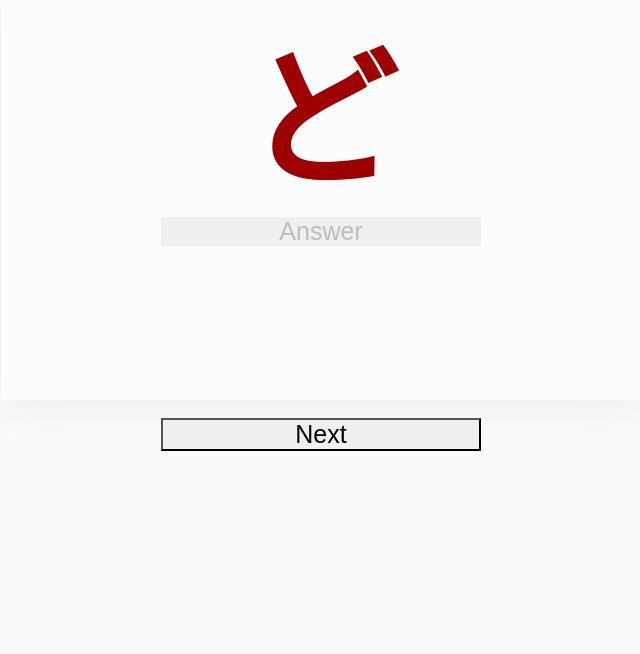
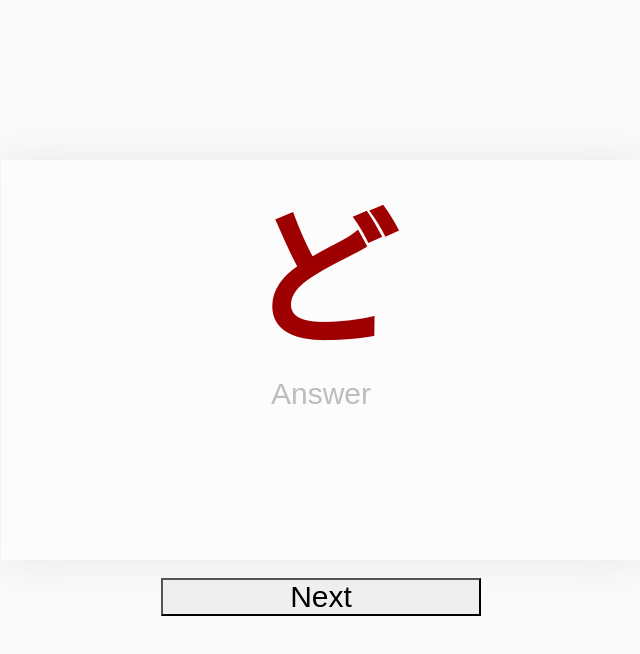
Before and after one commit to JuliusKarl/HiraHero, a React (Create React App) app: page / in a window 1280 px wide. Shown: the top 654 px of the page, without its empty margins (319-959 px from the left). Built offline with nearby package versions, Linux system fonts and the light colour scheme.

Commit message:
Vertical positioning

```diff
--- a/src/index.css
+++ b/src/index.css
@@ -9,7 +9,7 @@ h1 {
 }
 
 p {
-    font-size: 25px;
+    font-size: 30px;
     font-family: arial;
 }
 
@@ -20,11 +20,11 @@ button {
 }
 button:focus {
     outline: none;
-    background: none;
 }
 
 #answerButton {
     border: none;
+    background: none;
     color: #bdbdbd;
 }
 #answerButton:hover {
@@ -38,12 +38,12 @@ button:focus {
 }
 
 .activeWindow {
-    height: 100vh;
+    padding-top: 20vh;
+    height: 80vh;
     width: 50vw;
     margin: 0 auto;
     text-align: center;
 }
-
 
 .textWindow {
     height: 50vh;
```
